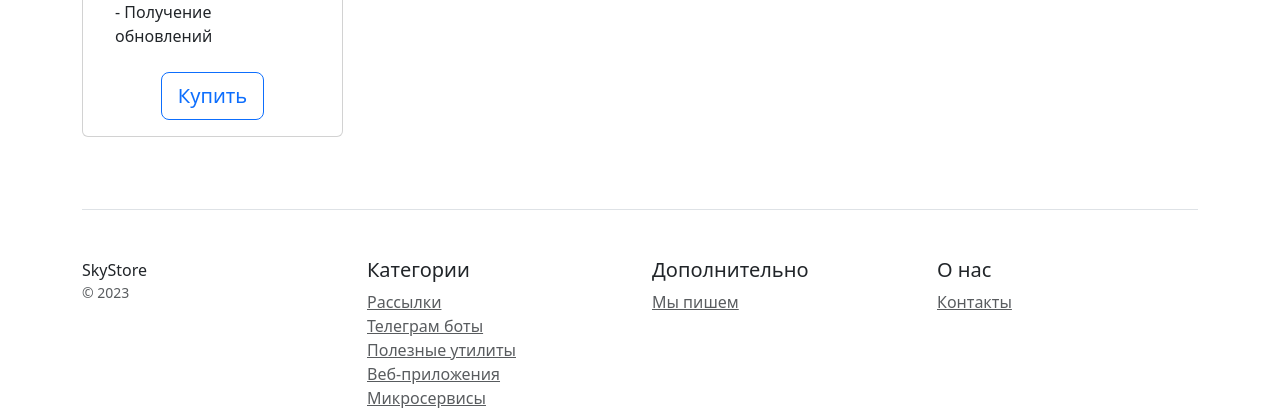
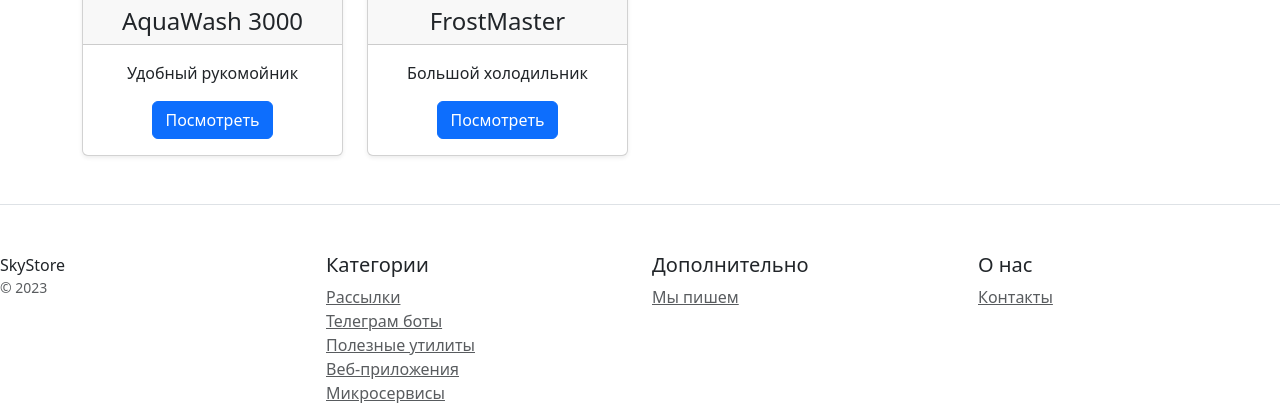
Before and after one commit to neron262013-sudo/online_shop, a Django app: page /catalog/home/ in a window 1280 px wide. Shown: the part 536-956 px from the top of the page. Run offline with Django 5.2, Linux system fonts and the light colour scheme; data comes from the database, SQL or seed files in the repository; some libraries are stand-ins or nearby versions.

Commit message:
base template and product_detail

```diff
--- /dev/null
+++ b/catalog/templates/base.html
@@ -0,0 +1,57 @@
+{% load static %}
+<!doctype html>
+<html lang="en">
+<head>
+    <meta charset="utf-8">
+    <meta name="viewport" content="width=device-width, initial-scale=1">
+    <title>Skystore</title>
+    <link rel="stylesheet" href="/static/css/bootstrap.min.css">
+
+</head>
+<body>
+
+{% include 'includes/inc_menu.html' %}
+
+<div class="pricing-header px-3 py-3 pt-md-5 pb-md-4 mx-auto text-center">
+    <h1 class="display-4">Skystore</h1>
+    <p class="lead">Skystore - это отличный вариант хранения ваших плагинов и примеров кода, который вы бы хотели
+        продать</p>
+</div>
+
+{% block content %}
+{% endblock %}
+
+<footer class="pt-4 my-md-5 pt-md-5 border-top">
+    <div class="row">
+        <div class="col-12 col-md">
+            SkyStore
+            <small class="d-block mb-3 text-muted">&copy; 2023</small>
+        </div>
+        <div class="col-6 col-md">
+            <h5>Категории</h5>
+            <ul class="list-unstyled text-small">
+                <li><a class="text-muted" href="#">Рассылки</a></li>
+                <li><a class="text-muted" href="#">Телеграм боты</a></li>
+                <li><a class="text-muted" href="#">Полезные утилиты</a></li>
+                <li><a class="text-muted" href="#">Веб-приложения</a></li>
+                <li><a class="text-muted" href="#">Микросервисы</a></li>
+            </ul>
+        </div>
+        <div class="col-6 col-md">
+            <h5>Дополнительно</h5>
+            <ul class="list-unstyled text-small">
+                <li><a class="text-muted" href="#">Мы пишем</a></li>
+            </ul>
+        </div>
+        <div class="col-6 col-md">
+            <h5>О нас</h5>
+            <ul class="list-unstyled text-small">
+                <li><a class="text-muted" href="/contacts/">Контакты</a></li>
+            </ul>
+        </div>
+    </div>
+</footer>
+
+<script src="/static/js/bootstrap.bundle.min.js"></script>
+</body>
+</html>
--- a/catalog/templates/home.html
+++ b/catalog/templates/home.html
@@ -1,79 +1,34 @@
-<!doctype html>
-<html lang="en">
-<head>
-    <meta charset="utf-8">
-    <meta name="viewport" content="width=device-width, initial-scale=1">
-    <title>Skystore</title>
-    <link rel="stylesheet" href="/static/css/bootstrap.min.css">
-
-</head>
-<body>
-<div class="d-flex flex-column flex-md-row align-items-center p-3 px-md-4 mb-3 bg-white border-bottom box-shadow">
-    <h5 class="my-0 mr-md-auto font-weight-normal">Skystore</h5>
-    <nav class="ms-5">
-        <a class="p-2 btn btn-outline-primary" href="/">Каталог</a>
-        <a class="p-2 btn btn-outline-primary" href="/contacts/">Контакты</a>
-    </nav>
-</div>
-
-<div class="pricing-header px-3 py-3 pt-md-5 pb-md-4 mx-auto text-center">
-    <h1 class="display-4">Skystore</h1>
-    <p class="lead">Skystore - это отличный вариант хранения ваших плагинов и примеров кода, который вы бы хотели
-        продать</p>
-</div>
+{% extends 'base.html' %}
+{% load my_tags %}
+{% block content %}
 
 <div class="container">
     <div class="row text-center">
+        {% for product in products %}
         <div class="col-3">
-            <div class="card mb-4 box-shadow">
+            <div class="card shadow-sm">
+                <img src="{{ product.image|media_filter }}"
+                     class="card-img-top"
+                     style="height: 250px;
+                     object-fit: contain;
+                     background: #f8f8f8;">
                 <div class="card-header">
-                    <h4 class="my-0 font-weight-normal">Удобный сервис рассылок</h4>
+                    <h4 class="my-0 font-weight-normal">{{ product.name }}</h4>
                 </div>
                 <div class="card-body">
-                    <h1 class="card-title pricing-card-title">$ 140</h1>
-                    <ul class="list-unstyled mt-3 mb-4 text-start m-3">
-                        <li>- Неограниченная лицензия</li>
-                        <li>- Поддержка</li>
-                        <li>- Установка на сервер</li>
-                        <li>- Получение обновлений</li>
-                    </ul>
-                    <button type="button" class="btn btn-lg btn-block btn-outline-primary">Купить</button>
+                    <p>{{ product.description|truncatechars:100 }}</p>
+                    <div class="btn-group">
+                        <a
+                                class="btn btn-primary"
+                                href="{% url 'catalog:product_detail' product.pk %}"
+                                role="button">Посмотреть
+                        </a>
+                    </div>
                 </div>
             </div>
         </div>
+        {% endfor %}
     </div>
+</div>
 
-    <footer class="pt-4 my-md-5 pt-md-5 border-top">
-        <div class="row">
-            <div class="col-12 col-md">
-                SkyStore
-                <small class="d-block mb-3 text-muted">&copy; 2023</small>
-            </div>
-            <div class="col-6 col-md">
-                <h5>Категории</h5>
-                <ul class="list-unstyled text-small">
-                    <li><a class="text-muted" href="#">Рассылки</a></li>
-                    <li><a class="text-muted" href="#">Телеграм боты</a></li>
-                    <li><a class="text-muted" href="#">Полезные утилиты</a></li>
-                    <li><a class="text-muted" href="#">Веб-приложения</a></li>
-                    <li><a class="text-muted" href="#">Микросервисы</a></li>
-                </ul>
-            </div>
-            <div class="col-6 col-md">
-                <h5>Дополнительно</h5>
-                <ul class="list-unstyled text-small">
-                    <li><a class="text-muted" href="#">Мы пишем</a></li>
-                </ul>
-            </div>
-            <div class="col-6 col-md">
-                <h5>О нас</h5>
-                <ul class="list-unstyled text-small">
-                    <li><a class="text-muted" href="/contacts/">Контакты</a></li>
-                </ul>
-            </div>
-        </div>
-    </footer>
-</div>
-<script src="/static/js/bootstrap.bundle.min.js"></script>
-</body>
-</html>
+{% endblock %}
--- /dev/null
+++ b/catalog/templates/includes/inc_menu.html
@@ -0,0 +1,7 @@
+<div class="d-flex flex-column flex-md-row align-items-center p-3 px-md-4 mb-3 bg-white border-bottom box-shadow">
+    <h5 class="my-0 mr-md-auto font-weight-normal">Skystore</h5>
+    <nav class="ms-5">
+        <a class="p-2 btn btn-outline-primary" href="{% url 'catalog:home' %}">Каталог</a>
+        <a class="p-2 btn btn-outline-primary" href="{% url 'catalog:contacts' %}">Контакты</a>
+    </nav>
+</div>
--- /dev/null
+++ b/catalog/templatetags/my_tags.py
@@ -0,0 +1,10 @@
+from django import template
+
+register = template.Library()
+
+
+@register.filter()
+def media_filter(path):
+    if path:
+        return f"/media/{path}"
+    return "#"
--- a/catalog/urls.py
+++ b/catalog/urls.py
@@ -28,4 +28,5 @@ app_name = CatalogConfig.name
 urlpatterns = [
     path("home/", views.home, name="home"),
     path("contacts/", views.contacts, name="contacts"),
-] + static(settings.MEDIA_URL, document_root=settings.MEDIA_ROOT)
+    path("product_detail/<int:pk>/", views.product_detail, name="product_detail"),
+]
--- a/catalog/views.py
+++ b/catalog/views.py
@@ -1,9 +1,18 @@
-from django.shortcuts import render
+from django.shortcuts import render, get_object_or_404
+
+from catalog.models import Product
 
 
 def home(request):
-    return render(request, "home.html")
+    products = Product.objects.all()
+    return render(request, "home.html", {"products": products})
 
 
 def contacts(request):
     return render(request, "contacts.html")
+
+
+def product_detail(request, pk):
+    product = get_object_or_404(Product, pk=pk)
+    context = {'product': product}
+    return render(request, "product_detail.html", context)
--- a/config/urls.py
+++ b/config/urls.py
@@ -18,7 +18,10 @@ Including another URLconf
 from django.contrib import admin
 from django.urls import include, path
 
+from django.conf import settings
+from django.conf.urls.static import static
+
 urlpatterns = [
     path("admin/", admin.site.urls),
     path("catalog/", include("catalog.urls", namespace="catalog")),
-]
+] + static(settings.MEDIA_URL, document_root=settings.MEDIA_ROOT)
```
Also changed, not shown: catalog/admin.py (+14 -0 lines), catalog/templates/contacts.html (+9 -57 lines), catalog/templates/product_detail.html (added, +34 -0 lines), catalog/templatetags/__init__.py (added), media/catalog/images/313x840.jpg (added), media/catalog/images/ASSET_MMS_175892916.jpg (added), media/catalog/images/ASSET_MMS_175892916_LG7bNaW.jpg (added), media/catalog/images/ASSET_MMS_175892916_pLpR5JC.jpg (added).
